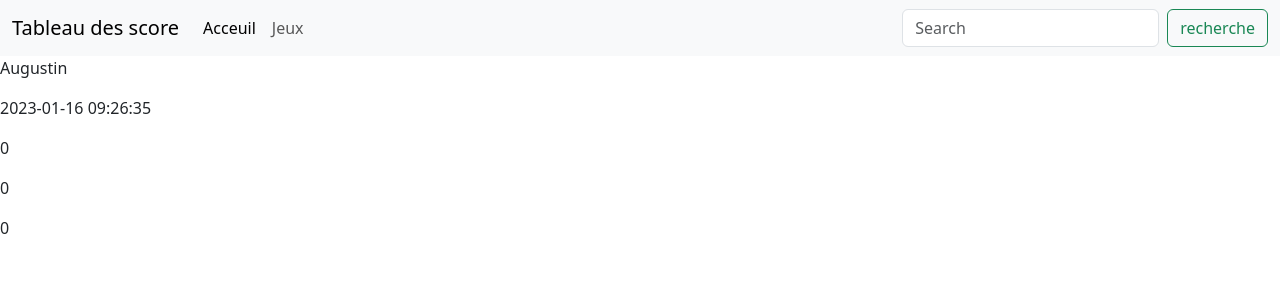
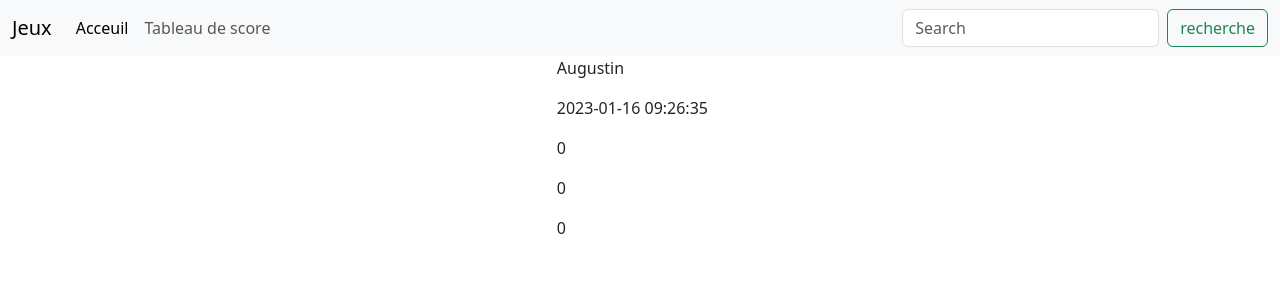
Before and after one commit to Flys3r/Jeux-, a PHP site: page /resultat.php in a window 1280 px wide. Shown: the top 300 px of the page. Run offline with PHP 8.4, Linux system fonts and the light colour scheme; data comes from the database, SQL or seed files in the repository.

Commit message:
Update resultat.php

```diff
--- a/Pierre,papier,ciseaux/resultat.php
+++ b/Pierre,papier,ciseaux/resultat.php
@@ -1,19 +1,18 @@
-<!DOCTYPE html>
+<!doctype html>
 <html lang="en">
-<head>
-   <meta charset="UTF-8">
-   <meta http-equiv="X-UA-Compatible" content="IE=edge">
-   <meta name="viewport" content="widht=device-widht, initial-scale=1.0">
-   <link href="https://cdn.jsdelivr.net/npm/bootstrap@5.3.0-alpha1/dist/css/bootstrap.min.css" rel="stylesheet" integrity="sha384-GLhlTQ8iRABdZLl6O3oVMWSktQOp6b7In1Zl3/Jr59b6EGGoI1aFkw7cmDA6j6gD" crossorigin="anonymous">
+  <head>
+   <meta charset="utf-8">
+    <meta name="viewport" content="width=device-width, initial-scale=1">
+    <link href="https://cdn.jsdelivr.net/npm/bootstrap@5.3.0-alpha1/dist/css/bootstrap.min.css" rel="stylesheet" integrity="sha384-GLhlTQ8iRABdZLl6O3oVMWSktQOp6b7In1Zl3/Jr59b6EGGoI1aFkw7cmDA6j6gD" crossorigin="anonymous">
     <script src="https://cdn.jsdelivr.net/npm/bootstrap@5.3.0-alpha1/dist/js/bootstrap.bundle.min.js" integrity="sha384-w76AqPfDkMBDXo30jS1Sgez6pr3x5MlQ1ZAGC+nuZB+EYdgRZgiwxhTBTkF7CXvN" crossorigin="anonymous"></script>
-   <title>SHIFUMI</title>
-   <link rel="stylesheet" href="./stylee.css">
+    <link rel="stylesheet" href="./stylee.css">
+    <title>SHIFUMI</title>
   </head>
   <body>
     <header>
     <nav class="navbar navbar-expand-lg bg-body-tertiary">
   <div class="container-fluid">
-    <a class="navbar-brand" href="game.php">Tableau des score</a>
+    <a class="navbar-brand" href="game.php">Jeux</a>
     <button class="navbar-toggler" type="button" data-bs-toggle="collapse" data-bs-target="#navbarScroll" aria-controls="navbarScroll" aria-expanded="false" aria-label="Toggle navigation">
       <span class="navbar-toggler-icon"></span>
     </button>
@@ -23,7 +22,7 @@
           <a class="nav-link active" aria-current="page" href="index.php">Acceuil</a>
         </li>
         <li class="nav-item">
-          <a class="nav-link" href="#">Jeux</a>
+          <a class="nav-link" href="resultat.php">Tableau de score</a>
         </li>
       </ul>
       <form class="d-flex" role="search">
@@ -34,24 +33,24 @@
   </div>
 </nav>
 </header>
-</body>
+  </body>
 </html>
 <?php
-$options = [
-    PDO::MYSQL_ATTR_INIT_COMMAND => "SET NAMES 'utf8'"];
-$dbh = new PDO('mysql:host=localhost;dbname=shifumi','root', '',$options);
-
+$hostname = 'localhost:3307';
+$dbname = 'shifumi';
+$dbuser = 'root';
+$dbpass = 'root';
+$dbh = new PDO("mysql:host=$hostname;dbname=$dbname", $dbuser, $dbpass);
 $sth = $dbh->prepare("SELECT * FROM utilisateur");
 $sth->execute();
 $shifumie = $sth->fetchAll();
-
+echo '<div style="border:solide; width:13%; align:center;margin-left: auto;margin-right:auto;">';
 foreach($shifumie as $shifumi){
     echo "<p>",$shifumi ['nom'],"</p>";
     echo "<p>",$shifumi ['date'],"</p>";
     echo "<p>",$shifumi ['nbr_victoire'],"</p>";
     echo "<p>",$shifumi ['nbr_partie'],"</p>";
     echo "<p>",$shifumi ['egalite'],"</p>";
-
-
+    echo '<div style =" border: 1px solide black;">';
 }
 ?>
```
